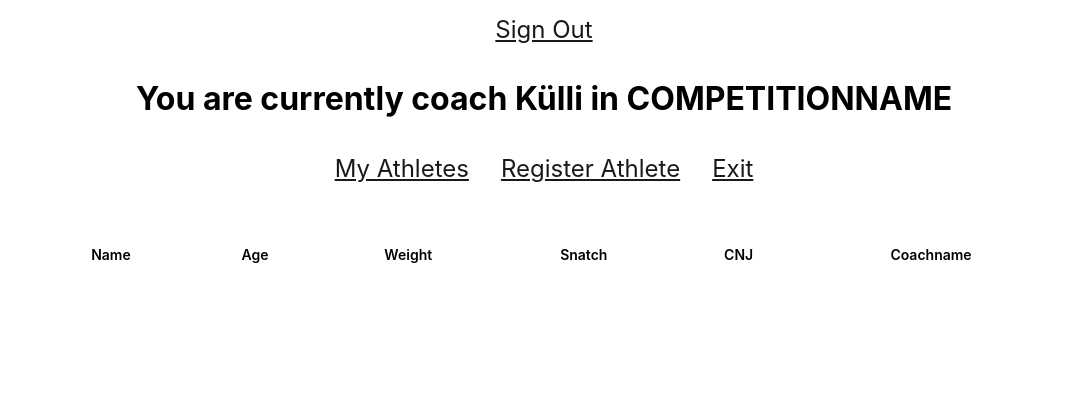
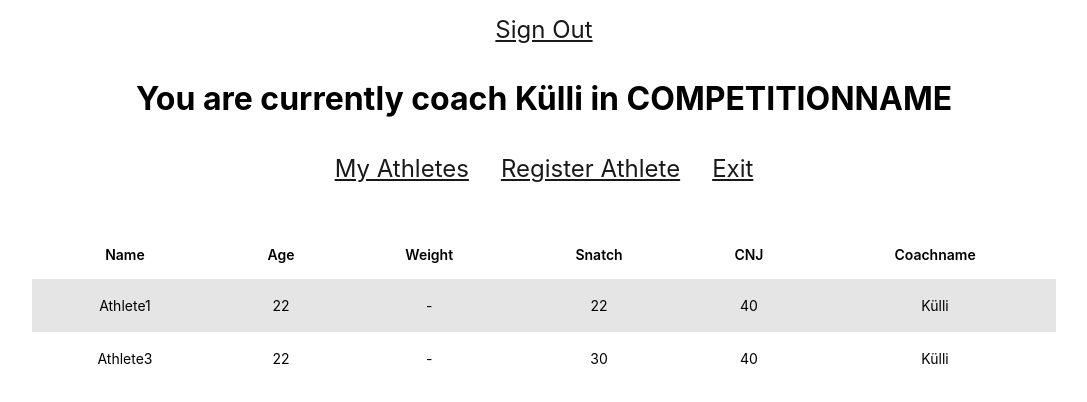
Before and after one commit to andresrmts/WLManagement, a React (Create React App) app: page /competition/0 in a window 1280 px wide. Shown: the top 402 px of the page, without its empty margins (96-1183 px from the left). Built offline with nearby package versions, Linux system fonts and the light colour scheme.

Commit message:
Added updateTable function in order to easily and within the table edit values

```diff
--- a/src/CompetitionsContext/index.js
+++ b/src/CompetitionsContext/index.js
@@ -41,7 +41,7 @@ const CompsProvider = ({ children }) => {
           age: 22,
           snatch: 22,
           cnj: 40,
-          coachid: 73,
+          coachid: 72,
           coachname: 'Külli',
           result: {
             snatch: [],
@@ -69,7 +69,7 @@ const CompsProvider = ({ children }) => {
           age: 22,
           snatch: 30,
           cnj: 40,
-          coachid: 73,
+          coachid: 72,
           coachname: 'Külli',
           result: {
             snatch: [],
@@ -223,6 +223,29 @@ const CompsProvider = ({ children }) => {
       ],
     },
   ]);
+
+  const updateTable = (compId, athleteName, prop, value) => {
+    const comp = competitions.map(competition =>
+      competition.id === compId
+        ? {
+            ...competition,
+            athletes: competition.athletes.map(ath => (ath.name === athleteName ? { ...ath, [prop]: value } : ath)),
+          }
+        : competition,
+    );
+    console.log(comp);
+    setCompetitions(comp);
+    // setCompetitions(pS => {
+    //   pS.map(comp =>
+    //     comp.id === compId
+    //       ? {
+    //           ...comp,
+    //           athletes: comp.athletes.map(ath => (ath.name === athleteName ? { ...ath, [prop]: value } : ath)),
+    //         }
+    //       : comp,
+    //   );
+    // });
+  };
 
   const getCompetition = id => {
     const comp = competitions.find(competition => competition.id === id);
@@ -396,6 +419,7 @@ const CompsProvider = ({ children }) => {
     changeWeight,
     joinComp,
     approveRemove,
+    updateTable,
   };
 
   return <CompsContext.Provider value={contextValue}>{children}</CompsContext.Provider>;
--- a/src/components/Table/TableRow/index.js
+++ b/src/components/Table/TableRow/index.js
@@ -1,11 +1,29 @@
 import React, { useState, useEffect, useCallback } from 'react';
 import { useParams } from 'react-router-dom';
 
-const TableRow = ({ rowProps, outSideProps }) => {
+const TableRow = ({ rowProps, updateTable }) => {
   const [athleteName, setAthleteName] = useState('');
   const [role, setRole] = useState('');
+  const [editCell, setEditCell] = useState('');
 
   const { compId } = useParams();
+
+  const onSubmit = (e, prop) => {
+    if (e.key === 'Enter' && e.target.value !== '') {
+      updateTable(compId, athleteName, prop, e.target.value);
+      setEditCell('');
+    } else if (e.key === 'Enter') {
+      setEditCell('');
+    }
+  };
+
+  const setInputType = prop => {
+    if (prop === 'weight' || prop === 'snatch' || prop === 'cnj') {
+      return 'number';
+    } else {
+      return 'text';
+    }
+  };
 
   useEffect(() => {
     setAthleteName(rowProps.name);
@@ -14,23 +32,21 @@ const TableRow = ({ rowProps, outSideProps }) => {
     }
   }, [rowProps]);
 
-  const callFunction = prop => {
-    if (outSideProps.functions && outSideProps.functions[prop] && typeof outSideProps.functions[prop] === 'function') {
-      outSideProps.functions[prop](compId, athleteName);
-    }
-  };
+  // const callFunction = prop => {
+  //   if (outSideProps.functions && outSideProps.functions[prop] && typeof outSideProps.functions[prop] === 'function') {
+  //     outSideProps.functions[prop](compId, athleteName);
+  //   }
+  // };
 
   return (
     <tr className="stripe-dark">
       {Object.keys(rowProps).map((prop, i) => (
-        <td key={i} headers={`${prop}`} onClick={() => callFunction(prop)} className="tc pa3">
-          {rowProps[prop] === 'undefined'
-            ? outSideProps.rows.content.map(word => (
-                <p onClick={() => outSideProps.functions[prop](compId, athleteName, word, role)} className="pointer">
-                  {word}
-                </p>
-              ))
-            : rowProps[prop]}
+        <td key={i} headers={`${prop}`} onClick={() => setEditCell(i)} className="tc pa3">
+          {editCell === i ? (
+            <input placeholder={`${prop}`} onKeyPress={e => onSubmit(e, prop)} type={setInputType(prop)}></input>
+          ) : (
+            rowProps[prop]
+          )}
         </td>
       ))}
     </tr>
--- a/src/components/Table/index.js
+++ b/src/components/Table/index.js
@@ -1,7 +1,7 @@
 import React from 'react';
 import TableRow from './TableRow';
 
-const Table = ({ headers, tableContent, props, outSideProps }) => {
+const Table = ({ headers, tableContent, props, updateTable }) => {
   return (
     <div className="pa4">
       <div className="center overflow-auto">
@@ -20,7 +20,7 @@ const Table = ({ headers, tableContent, props, outSideProps }) => {
           <tbody className="lh-copy">
             {tableContent.map((row, i) => {
               const rowProps = Object.fromEntries(Object.entries(props).map(([key, val]) => [key, `${row[key]}`]));
-              return <TableRow key={i} rowProps={rowProps} outSideProps={outSideProps} />;
+              return <TableRow key={i} rowProps={rowProps} updateTable={updateTable} />;
             })}
           </tbody>
         </table>
--- a/src/pages/HandleCompetition/components/MyAthletes/index.js
+++ b/src/pages/HandleCompetition/components/MyAthletes/index.js
@@ -2,7 +2,7 @@ import React from 'react';
 import { useAuthContext } from '../../../../AuthContext';
 import Table from '../../../../components/Table';
 
-const MyAthletes = ({ athletes, onWeightUpdate }) => {
+const MyAthletes = ({ athletes, updateTable }) => {
   const { userId } = useAuthContext();
   const onlyCoachAthletes = athletes.filter(athlete => athlete.coachid === userId);
   const headers = [
@@ -40,8 +40,8 @@ const MyAthletes = ({ athletes, onWeightUpdate }) => {
     cnj: '',
     coachname: '',
   };
-  const outSideProps = { functions: { weight: onWeightUpdate } };
-  return <Table props={props} headers={headers} tableContent={onlyCoachAthletes} outSideProps={outSideProps} />;
+  // const outSideProps = { functions: { weight: onWeightUpdate } };
+  return <Table props={props} headers={headers} tableContent={onlyCoachAthletes} updateTable={updateTable} />;
 };
 
 export default MyAthletes;
--- a/src/pages/HandleCompetition/index.js
+++ b/src/pages/HandleCompetition/index.js
@@ -25,7 +25,7 @@ const HandleCompetition = () => {
     votes: 0,
   });
   const { userName, userId, role, setRole } = useAuthContext();
-  const { getCompetition, editWeight, addAthlete, setNilAttempt, setLiftResult } = useCompsContext();
+  const { getCompetition, editWeight, addAthlete, setNilAttempt, setLiftResult, updateTable } = useCompsContext();
   const { compId } = useParams();
   const competition = getCompetition(compId);
   const match = useRouteMatch();
@@ -147,14 +147,14 @@ const HandleCompetition = () => {
               <RegisteredOfficials officials={competition.officials} />
             </Route>
             <Route path={`${match.path}/athletelist`}>
-              <Table props={props} headers={headers} tableContent={competition.athletes} outSideProps={outSideProps} />
+              <Table props={props} headers={headers} tableContent={competition.athletes} updateTable={updateTable} />
             </Route>
           </div>
         )}
         {role === 'coach' && status === 'notstarted' && (
           <div>
             <Route exact path={match.path}>
-              <MyAthletes athletes={competition.athletes} onWeightUpdate={editWeight} />
+              <MyAthletes athletes={competition.athletes} updateTable={updateTable} />
             </Route>
             <Route path={`${match.path}/athleteregistration`}>
               <AthleteRegistration onAdd={addAthlete} />
```
